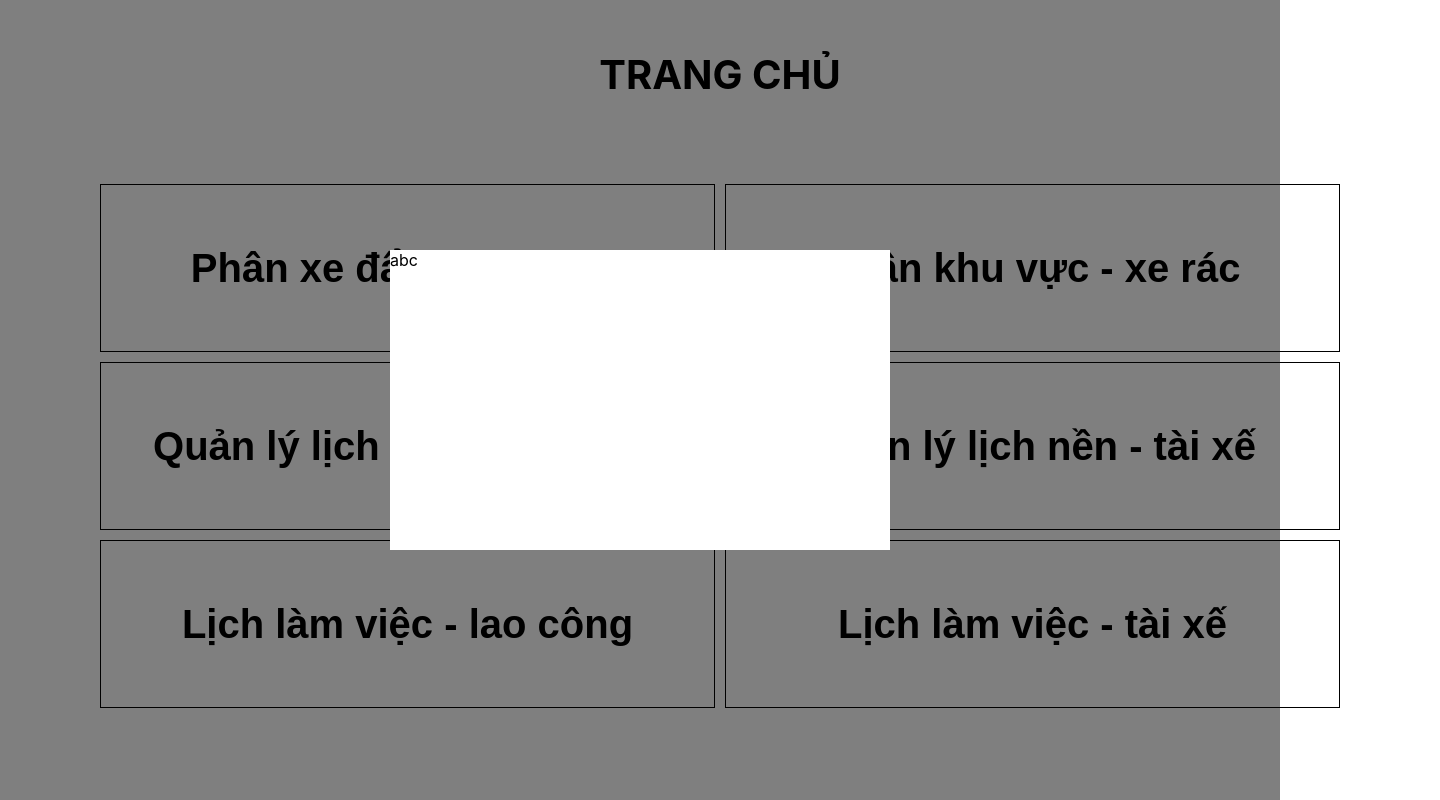
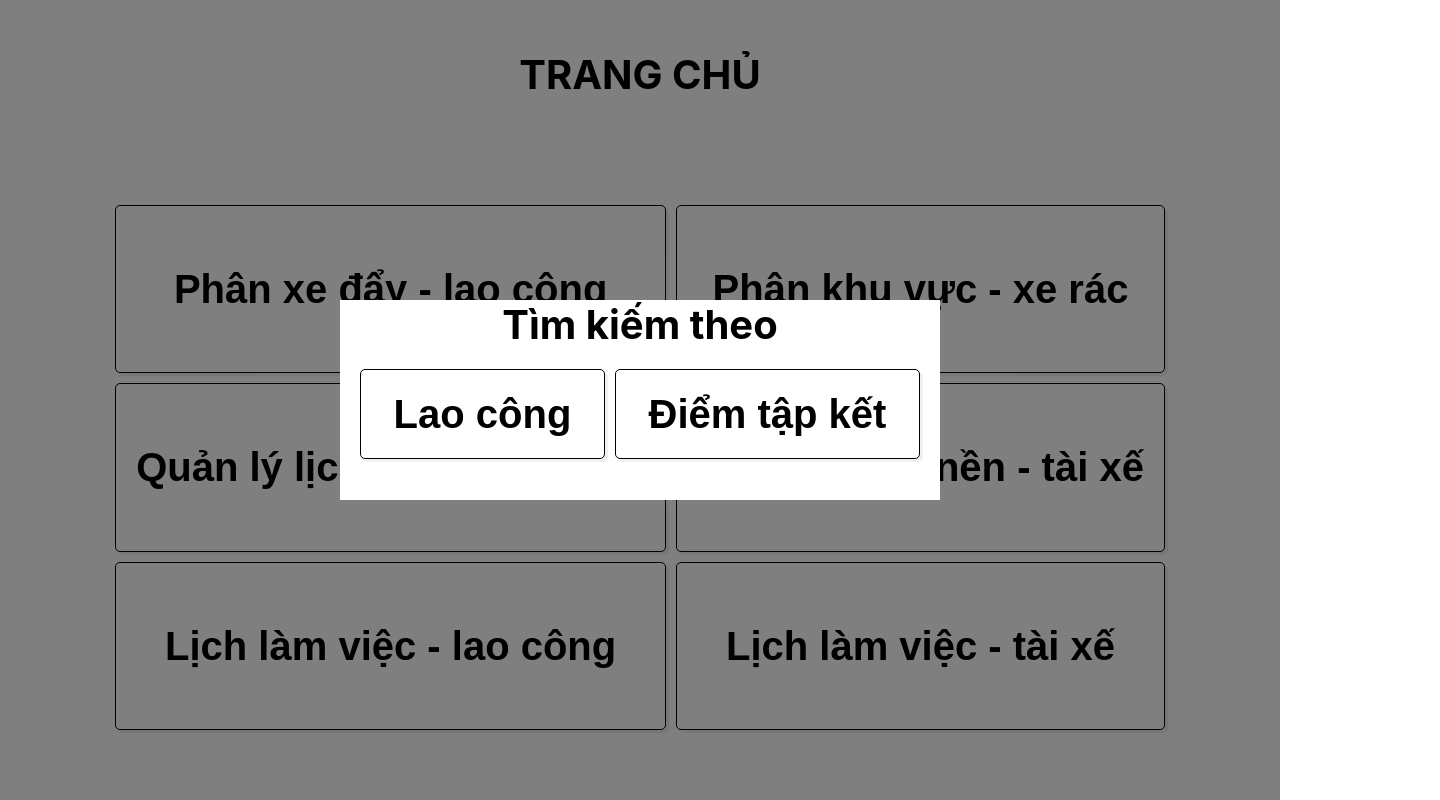
Before and after one commit to ducthuy-ng/uwc2, a Next.js app: page / in a window 1280 px wide. Both pictures are taken after a click on the button "Quản lý lịch nền - lao công". Shown: the whole page, 1440 px wide, since content can reach past the window. Built offline with nearby package versions, Linux system fonts and the light colour scheme.

Commit message:
Update Homepage: ADD modal

```diff
--- a/pages/index.tsx
+++ b/pages/index.tsx
@@ -5,17 +5,15 @@ import { Dispatch, SetStateAction, useState } from "react";
 
 const Home: NextPage = () => {
   const [showJATrolleyModal, setShowJATrolleyModal] = useState(false);
+  const [showCOAreaModal, setShowCOAreaModal] = useState(false);
 
   return (
     <div className={styles.Trang_chu}>
-      <div>
-        <h1 className={styles.Homepage_title}>TRANG CHỦ</h1>
-      </div>
+      <h1 className={styles.Homepage_title}>TRANG CHỦ</h1>
       <div className={styles.Actions_Board}>
         <div className={styles.Column}>
           <button className={styles.button}> Phân xe đẩy - lao công</button>
-          <button
-            className={styles.button}
+          <button className={styles.button}
             onClick={() => {
               setShowJATrolleyModal(true);
             }}
@@ -27,12 +25,18 @@ const Home: NextPage = () => {
 
         <div className={styles.Column}>
           <button className={styles.button}> Phân khu vực - xe rác</button>
-          <button className={styles.button}> Quản lý lịch nền - tài xế</button>
+          <button className={styles.button}
+            onClick={() => {
+              setShowCOAreaModal(true);
+            }}
+          >
+          Quản lý lịch nền - tài xế</button>
           <button className={styles.button}> Lịch làm việc - tài xế</button>
         </div>
       </div>
 
       {showJATrolleyModal ? <AssignJATrolleyModal setShowModal={setShowJATrolleyModal} /> : null}
+      {showCOAreaModal ? <AssignCOAreaModal setShowModal={setShowCOAreaModal} /> : null}
     </div>
   );
 };
@@ -49,7 +53,40 @@ function AssignJATrolleyModal(props: ModalProps) {
         props.setShowModal(false);
       }}
     >
-      <div className={styles.modal}>abc</div>
+      <div className={styles.modal}>
+        <h1 className={styles.Homepage_title}> Tìm kiếm theo </h1>
+        <div className={styles.Actions_Board}>
+          <div className={styles.Column}>
+            <button className={styles.button}> Lao công</button>
+          </div>
+          <div className={styles.Column}>
+            <button className={styles.button}> Điểm tập kết</button>
+          </div>
+        </div>
+      </div>
+    </div>
+  );
+}
+
+function AssignCOAreaModal(props: ModalProps) {
+  return (
+    <div
+      className={styles.modal_background}
+      onClick={() => {
+        props.setShowModal(false);
+      }}
+    >
+      <div className={styles.modal}>
+        <h1 className={styles.Homepage_title}> Tìm kiếm theo </h1>
+        <div className={styles.Actions_Board}>
+          <div className={styles.Column}>
+            <button className={styles.button}> Tài xế</button>
+          </div>
+          <div className={styles.Column}>
+            <button className={styles.button}> Khu vực</button>
+          </div>
+        </div>
+      </div>
     </div>
   );
 }
--- a/styles/Homepage.module.css
+++ b/styles/Homepage.module.css
@@ -1,4 +1,4 @@
-.Trang_chu {
+.Trang_chu{
     display: flex;
     flex-direction: column;
     align-items: center;
@@ -6,21 +6,17 @@
     gap: 86px;
 
     position: relative;
-  width: 1440px;
-  height: 1024px;
+    width: 100vw;
+    height: 100vh;
 
-  background: #ffffff;
-
-  margin: auto;
-  height: 100%;
+    background: #FFFFFF;
 }
-.Homepage_title {
+.Homepage_title
+{
     display: flex;
     flex-direction: row;
     padding: 0px;
     gap: 10px;
-
-  height: 48px;
 
     flex: none;
     order: 0;
@@ -30,7 +26,8 @@
     justify-content: center;
 }
 
-.Actions_Board {
+.Actions_Board
+{
     display: flex;
     flex-direction: row;
     justify-content: center;
@@ -38,17 +35,12 @@
     padding: 0px;
     gap: 10px;
 
-  width: 1240px;
-  height: 790px;
-
-  /* Inside auto layout */
+    margin: 20px;
 
     flex: none;
     order: 1;
     align-self: stretch;
     flex-grow: 1;
-
-  height: 100%;
 }
 
 .Column {
@@ -58,17 +50,36 @@
     padding: 0px;
     gap: 10px;
 
-  width: 615px;
-  height: 790px;
-
     /* Inside auto layout */
 
     flex: none;
     order: 0;
     align-self: stretch;
     flex-grow: 1;
+}
 
+.button {
+    background-color: white;
+    color: black;
+
+    border: 1px solid black;
+    border-radius: 5px;
+    box-shadow: 3px 3px rgba(230, 230, 230, 0.6);
+
+    width: 100%;
     height: 100%;
+
+    padding: 20px;
+
+    font-style: normal;
+    font-weight: 700;
+    font-size: 40px;
+    line-height: 48px;
+  }
+
+  .button:hover {
+    cursor: pointer;
+    background-color: #dfdfdf;
   }
 
   .modal_background {
@@ -87,37 +98,14 @@
   }
 
   .modal {
-  width: 500px;
-  height: 300px;
+    width: 600px;
+    height: 200px;
     background-color: white;
   }
 
-.button {
-  box-sizing: border-box;
-
-  background-color: white;
-
-  /* Auto layout */
+  .modal_title {
 
     display: flex;
-  flex-direction: row;
-  justify-content: center;
-  align-items: center;
-  padding: 59px 0px;
-  gap: 10px;
-
-  width: 615px;
-  height: 256.67px;
-
-  border: 1px solid #000000;
-
-  /* Inside auto layout */
-
-  flex: none;
-  order: 0;
-  align-self: stretch;
-  flex-grow: 1;
-
     font-style: normal;
     font-weight: 700;
     font-size: 40px;
@@ -125,7 +113,6 @@
 
     color: #000000;
 
-  cursor: pointer;
-
-  height: 100%;
+    align-items: center;
+    justify-content: center;
   }
```
Also changed, not shown: 1 other file (tests, documents, lock files or other folders). Lines whose indentation alone changed are shown as unchanged.
